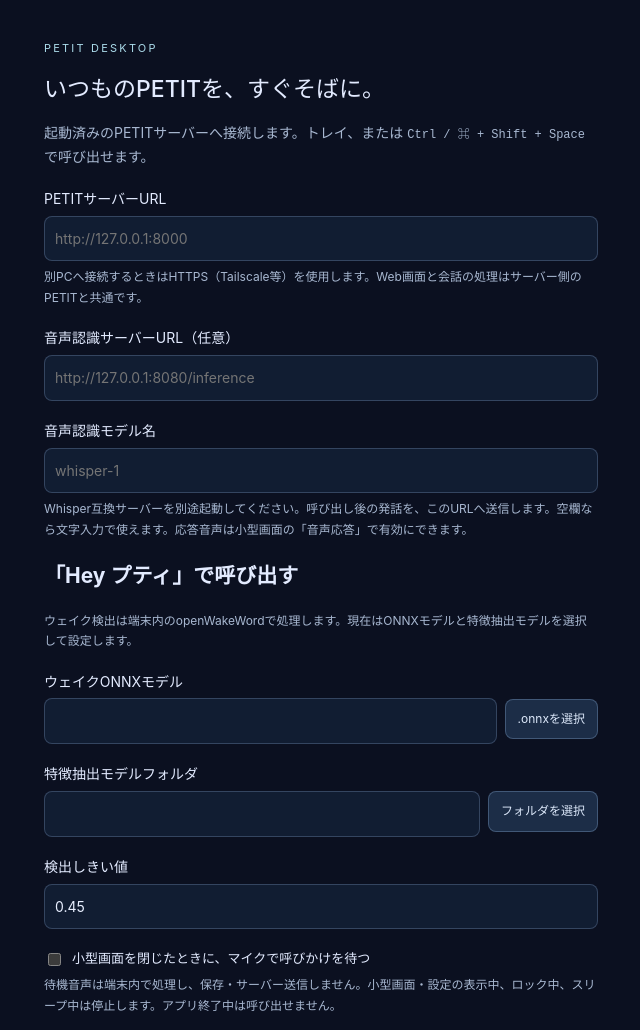
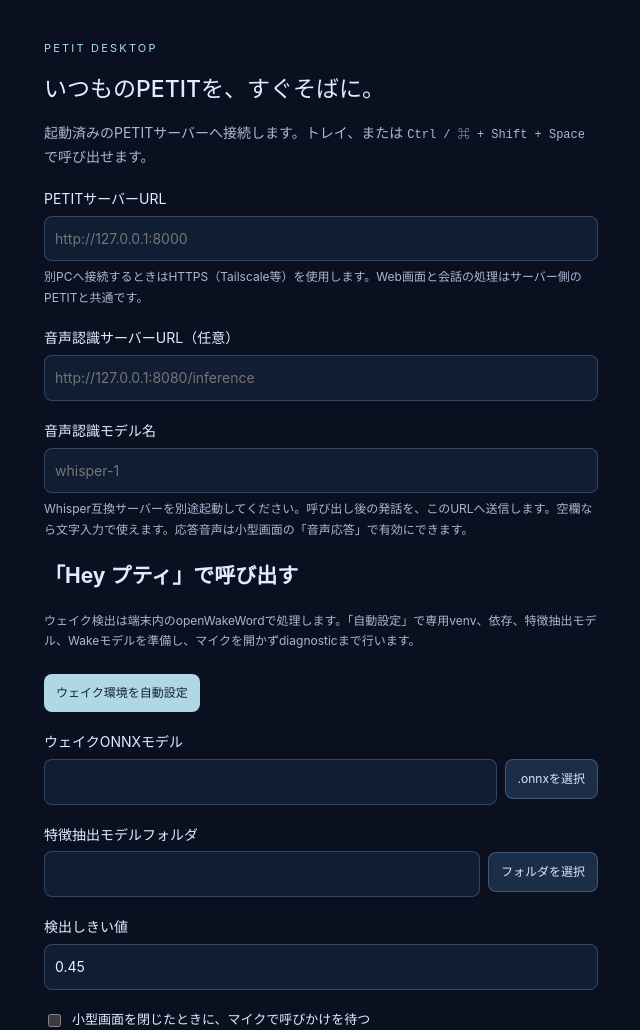
Before and after one commit to Soso2e/PETIT, an Electron app: page desktop/setup.html in a window 1280 px wide. Shown: the top 1030 px of the page, without its empty margins (319-959 px from the left). Drawn offline with Linux system fonts and the light colour scheme; no server answers.

Commit message:
feat: add one-click wake environment setup UI

```diff
--- a/desktop/setup.html
+++ b/desktop/setup.html
@@ -7,7 +7,8 @@
 <label>音声認識モデル名<input id="sttModel" placeholder="whisper-1"></label>
 <p class="help">Whisper互換サーバーを別途起動してください。呼び出し後の発話を、このURLへ送信します。空欄なら文字入力で使えます。応答音声は小型画面の「音声応答」で有効にできます。</p>
 <section><h2>「Hey プティ」で呼び出す</h2>
-<p class="help">ウェイク検出は端末内のopenWakeWordで処理します。現在はONNXモデルと特徴抽出モデルを選択して設定します。</p><p id="wake-platform" class="help"></p>
+<p class="help">ウェイク検出は端末内のopenWakeWordで処理します。「自動設定」で専用venv、依存、特徴抽出モデル、Wakeモデルを準備し、マイクを開かずdiagnosticまで行います。</p><p id="wake-platform" class="help"></p>
+<div class="actions"><button id="wake-auto" type="button" class="primary">ウェイク環境を自動設定</button><button id="wake-cancel" type="button" hidden>中止</button></div>
 <p id="wake-result" role="status" aria-live="polite"></p>
 <label>ウェイクONNXモデル<div class="file"><input id="modelPath" readonly><button type="button" data-model="onnx">.onnxを選択</button></div></label>
 <label>特徴抽出モデルフォルダ<div class="file"><input id="backbonePath" readonly><button type="button" data-model="dir">フォルダを選択</button></div></label>
```
